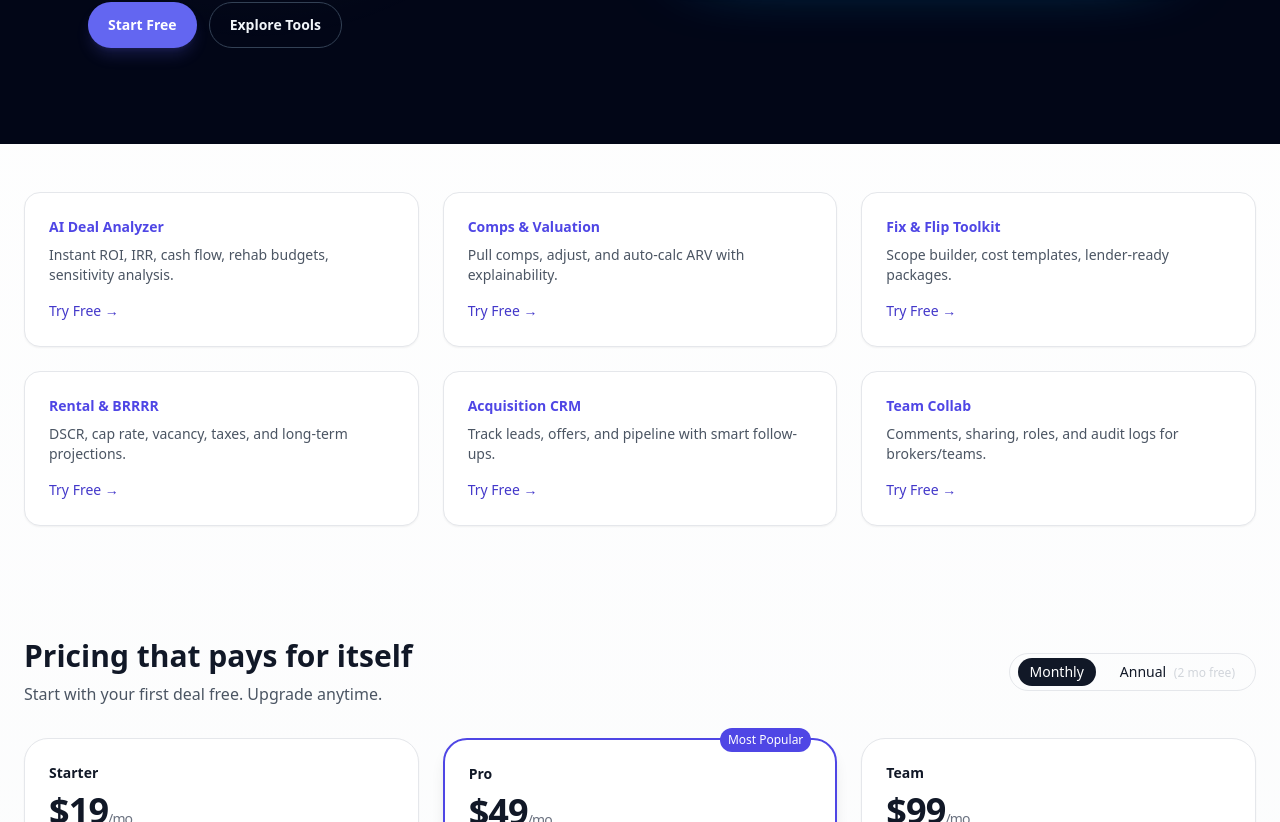
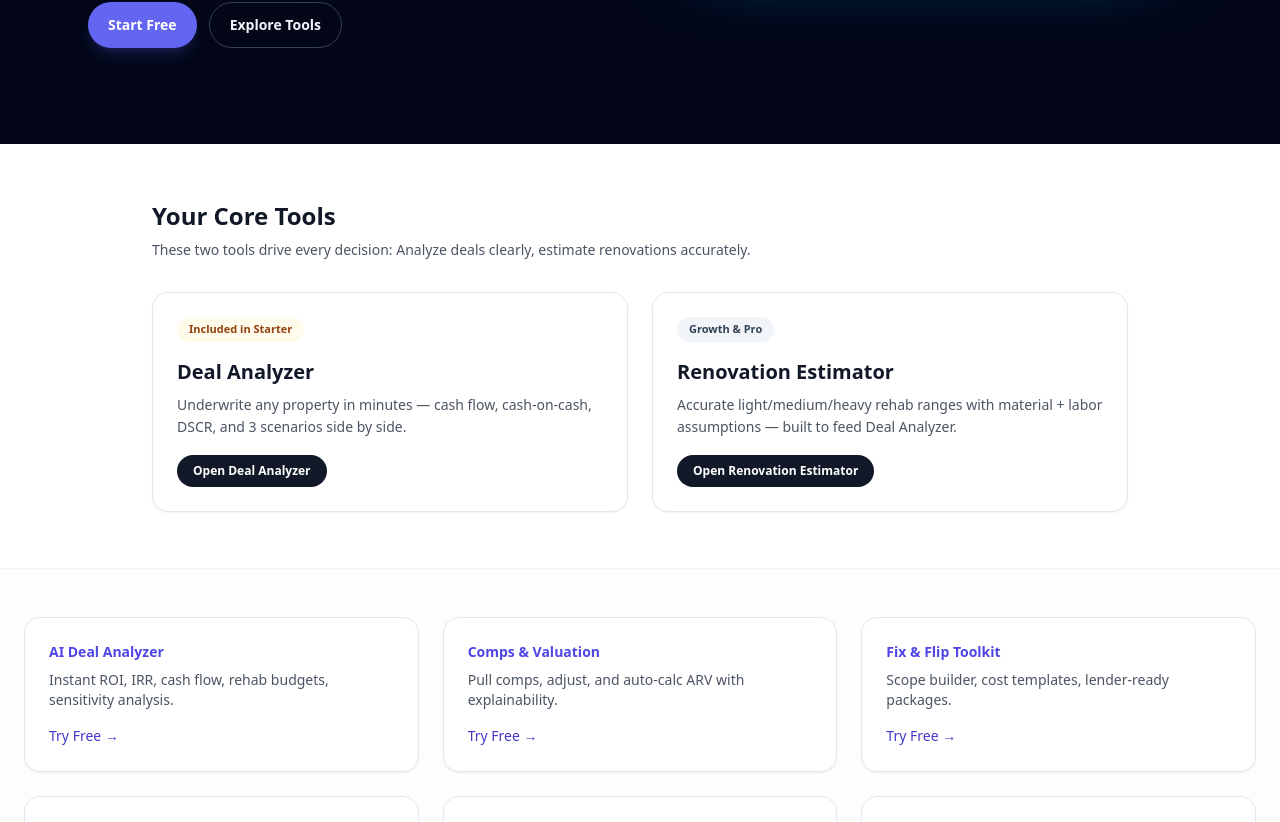
Before and after one commit to Missmv09/REtotalAI-site, a Next.js app: page / in a window 1280 px wide. Shown: the part 478-1300 px from the top of the page. Built offline with nearby package versions, Linux system fonts and the light colour scheme; no server answers.

Commit message:
Add core tools section to landing page

```diff
--- a/app/page.tsx
+++ b/app/page.tsx
@@ -185,6 +185,7 @@ export default function REtotalAiLandingPricing() {
             <span className="font-semibold text-lg">REtotalAi</span>
           </div>
           <nav className="hidden md:flex items-center gap-8 text-sm text-gray-600">
+            <a href="#tools" className="hover:text-gray-900">Tools</a>
             <a href="#features" className="hover:text-gray-900">Features</a>
             <a href="#pricing" className="hover:text-gray-900">Pricing</a>
             <a href="#how" className="hover:text-gray-900">How it works</a>
@@ -246,6 +247,60 @@ export default function REtotalAiLandingPricing() {
                 Update one input. Instantly see rent, ROI, DSCR, and cash flow adjust — live.
               </div>
             </div>
+          </div>
+        </div>
+      </section>
+
+      {/* Core tools */}
+      <section id="tools" className="border-b border-slate-100 bg-white">
+        <div className="mx-auto max-w-5xl px-6 py-14 space-y-8">
+          <div className="space-y-2">
+            <h2 className="text-2xl font-semibold text-gray-900">Your Core Tools</h2>
+            <p className="text-sm text-gray-600 max-w-2xl">
+              These two tools drive every decision: Analyze deals clearly, estimate renovations accurately.
+            </p>
+          </div>
+
+          <div className="grid gap-6 md:grid-cols-2">
+            {[
+              {
+                badge: "Included in Starter",
+                badgeClass: "bg-amber-50 text-amber-800",
+                title: "Deal Analyzer",
+                description:
+                  "Underwrite any property in minutes — cash flow, cash-on-cash, DSCR, and 3 scenarios side by side.",
+                href: "/deal-analyzer.html",
+                cta: "Open Deal Analyzer",
+              },
+              {
+                badge: "Growth & Pro",
+                badgeClass: "bg-slate-100 text-slate-700",
+                title: "Renovation Estimator",
+                description:
+                  "Accurate light/medium/heavy rehab ranges with material + labor assumptions — built to feed Deal Analyzer.",
+                href: "/renovation-estimator.html",
+                cta: "Open Renovation Estimator",
+              },
+            ].map((tool) => (
+              <div
+                key={tool.title}
+                className="flex flex-col gap-4 rounded-2xl border border-slate-200 bg-white p-6 shadow-sm"
+              >
+                <span className={`inline-flex w-fit items-center rounded-full px-3 py-1 text-[11px] font-semibold ${tool.badgeClass}`}>
+                  {tool.badge}
+                </span>
+                <div className="space-y-2">
+                  <h3 className="text-xl font-semibold text-gray-900">{tool.title}</h3>
+                  <p className="text-sm leading-relaxed text-gray-600">{tool.description}</p>
+                </div>
+                <a
+                  href={tool.href}
+                  className="inline-flex w-fit items-center rounded-full bg-gray-900 px-4 py-2 text-xs font-semibold text-white transition hover:bg-black"
+                >
+                  {tool.cta}
+                </a>
+              </div>
+            ))}
           </div>
         </div>
       </section>
```
